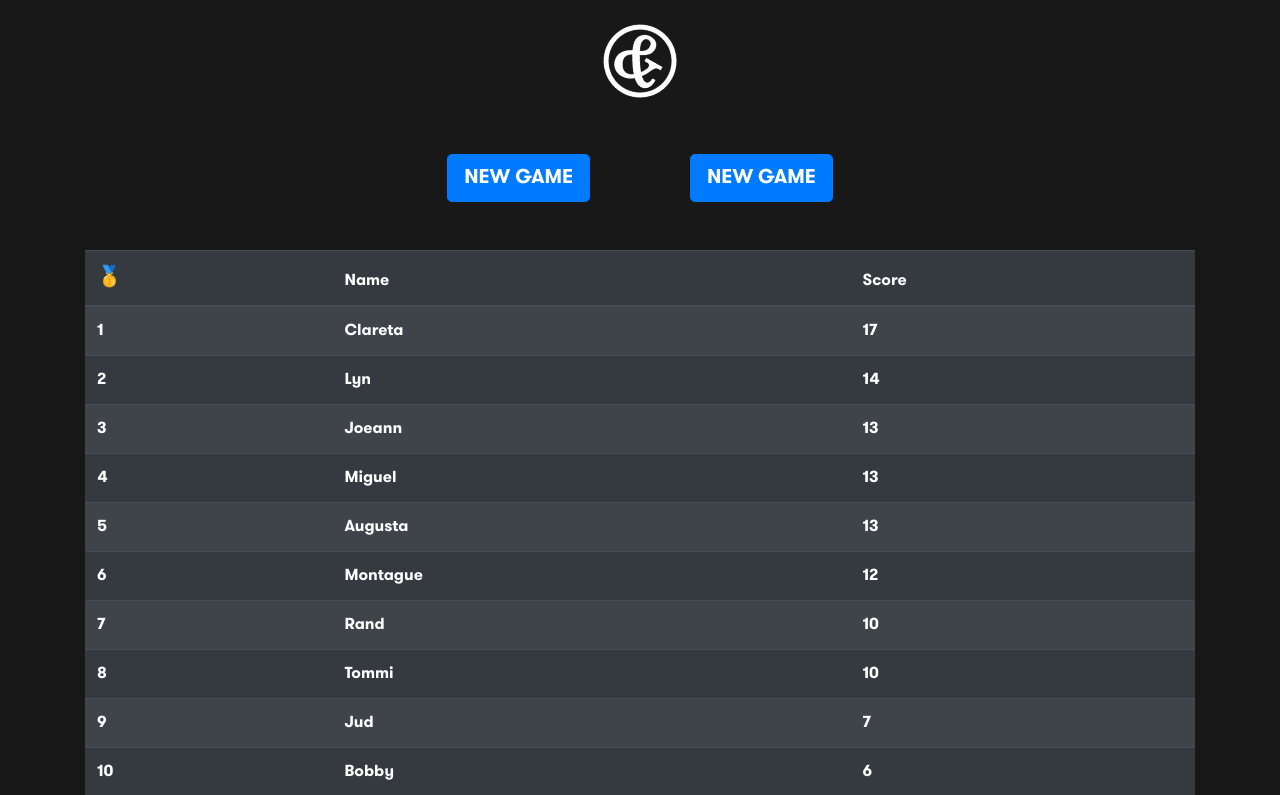
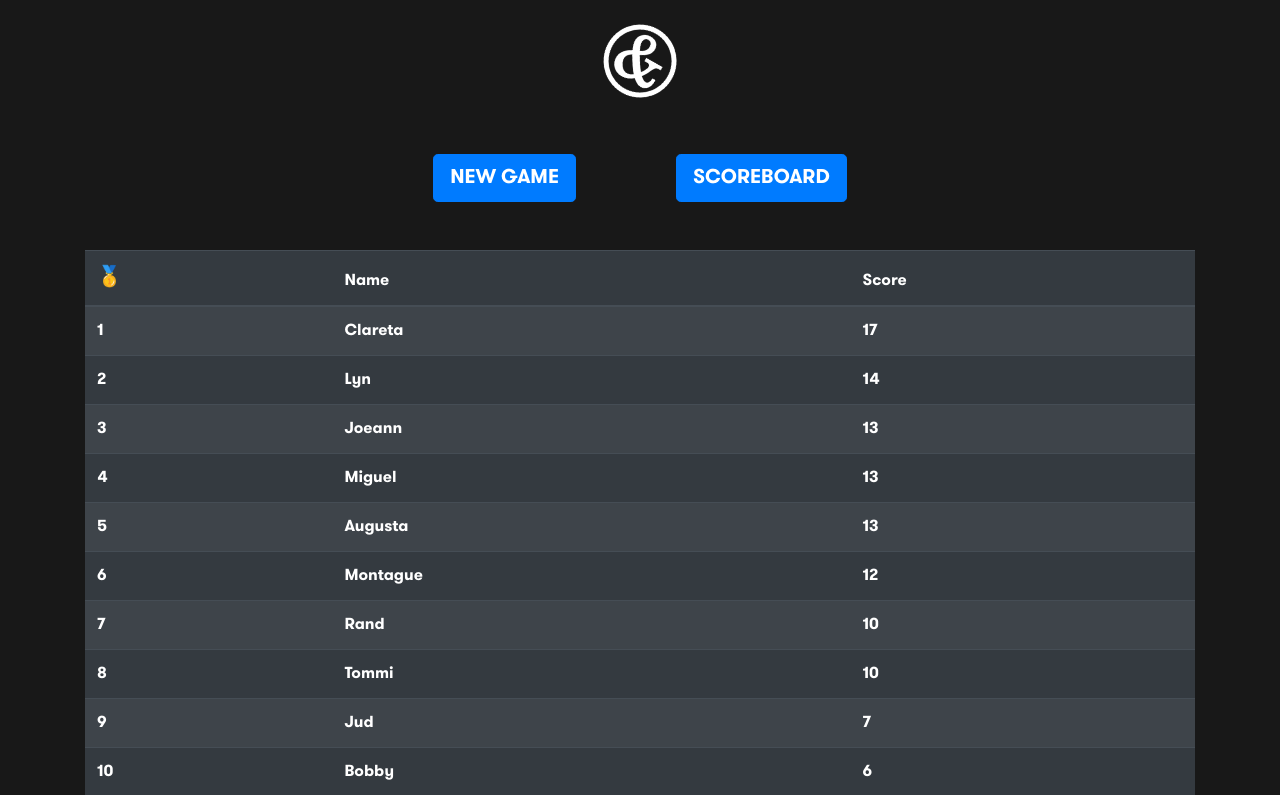
Before and after one commit to lofersfanclub/Quiz, a PHP site: page / in a window 1280 px wide. Shown: the top 795 px of the page. Run offline with PHP 8.4, Linux system fonts and the light colour scheme; data comes from the database, SQL or seed files in the repository; some web fonts are replaced.

Commit message:
start screen

```diff
--- a/public/includes/add.php
+++ b/public/includes/add.php
@@ -48,7 +48,7 @@
             }
             else{
               //error
-              echo "<script type= 'text/javascript'>alert('Error: Data not added to database.');</script>";
+              echo "<script type='text/javascript'>alert('Error: Data not added to database.');</script>";
             }
 
             $dbo = null;
--- a/public/index.php
+++ b/public/index.php
@@ -15,7 +15,7 @@
           <img class="logoimg" src="resources/img/amp_white.png" width="90px">
           <div>
         <button id="start_screen__start_button" class="btn btn-lg btn-primary mt-5 mr-5" onclick="loadQuestions()">NEW GAME</button>
-        <button id="start_screen__start_button" class="btn btn-lg btn-primary mt-5 ml-5" onclick="loadQuestions()">NEW GAME</button>
+        <button id="start_screen__start_button" class="btn btn-lg btn-primary mt-5 ml-5">SCOREBOARD</button>
      </div>
      <!-- PHP SCOREBOARD START -->
      <?php
--- a/public/resources/js/game.js
+++ b/public/resources/js/game.js
@@ -130,8 +130,9 @@ function addOptions(item){
 
 function validateChoice(a, b){
     if(a == b){
-               currentScore++;
-             console.log("%cCorrect Answer", "color:green; font-size: 15px");
+
+        currentScore++;
+        console.log("%cCorrect Answer", "color:green; font-size: 15px");
 
         timeline.to(".card", fadeTime, {
             opacity: 0,
```
